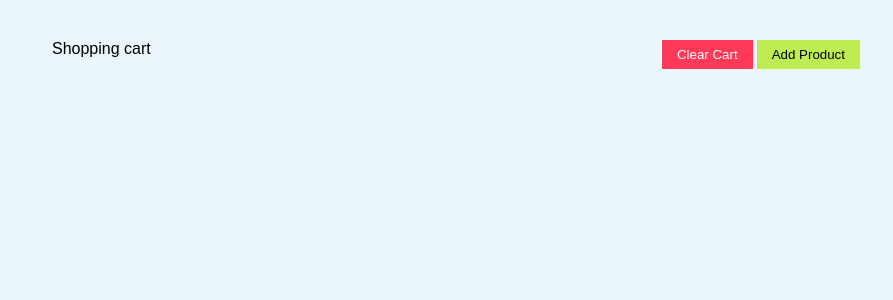
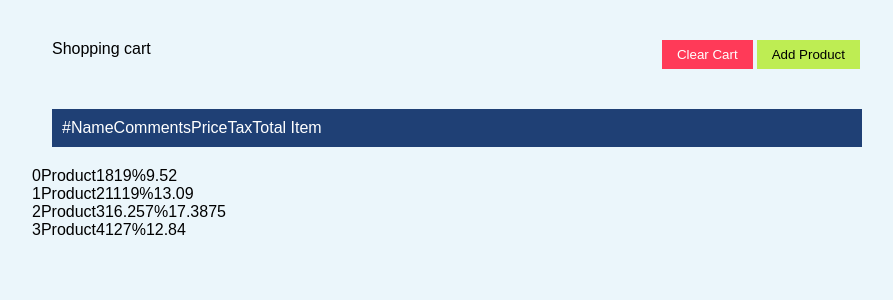
Before and after one commit to lukaszsobek/shopping-cart, a React (Create React App) app: page / in a window 1280 px wide. Shown: the top 300 px of the page, without its empty margins (183-1076 px from the left). Built offline with nearby package versions, Linux system fonts and the light colour scheme.

Commit message:
Adds cart content + refactor

```diff
--- a/src/assets/styles/App.css
+++ b/src/assets/styles/App.css
@@ -11,6 +11,16 @@ body {
   font-family: sans-serif;
   font-size: 16px;
   background: var(--grey);
+}
+
+button {
+  padding: 7px 15px;
+  margin: 0 2px;
+  border: 0;
+}
+
+button:active {
+  transform: translate(1px,1px);
 }
 
 button:focus {
@@ -34,16 +44,6 @@ button:focus {
   padding-bottom: 10px;
 }
 
-.top-bar button {
-  padding: 7px 15px;
-  margin: 0 2px;
-  border: 0;
-}
-
-.top-bar button:active {
-  transform: translate(1px,1px);
-}
-
 button.clear-cart {
   background: var(--red);
   color: var(--white);
@@ -53,8 +53,23 @@ button.add-item {
   background: var(--green);
 }
 
+/* == Cart Content == */
+
+.cart-content-header {
+  background: var(--navy);
+  color: var(--white);
+  margin: 20px;
+  padding: 10px;
+  display: flex;
+
+}
+
+.cart-item {
+  display: flex;
+}
 
 
+/* == Media Queries == */
 
 @media screen and (max-width: 500px) {
   .top-bar {
--- a/src/components/App.js
+++ b/src/components/App.js
@@ -1,13 +1,15 @@
 import React, { Component } from 'react';
 import '../assets/styles/App.css';
 
-import TopBar from "./TopBar";
+import TopBar from "./TopBar/index";
+import CartContent from "./CartContent/index";
 
 export default class App extends Component {
   render() {
     return (
       <div className="shopping-cart">
         <TopBar />
+        <CartContent />
       </div>
     );
   }
--- /dev/null
+++ b/src/components/CartContent/CartContentHeader.js
@@ -0,0 +1,16 @@
+import React from "react";
+
+const CartContentHeader = () => {
+    return (
+        <div className="cart-content-header">
+            <div className="item-number">#</div>
+            <div className="item-name">Name</div>
+            <div className="item-comments">Comments</div>
+            <div className="item-net-price">Price</div>
+            <div className="item-tax">Tax</div>
+            <div className="item-gross-price">Total Item</div>
+        </div>
+    )
+};
+
+export default CartContentHeader;
--- /dev/null
+++ b/src/components/CartContent/CartItem.js
@@ -0,0 +1,20 @@
+import React from "react";
+
+const CartItem = (props) => {
+    const { number, name, comments, net_price, tax } = props;
+    const tax_string = `${tax}%`;
+    const gross_price = net_price + ( net_price * tax / 100);
+
+    return (
+        <div className="cart-item">
+            <div className="item-number">{ number }</div>
+            <div className="item-name">{ name }</div>
+            <div className="item-comments">{ comments }</div>
+            <div className="item-net-price">{ net_price }</div>
+            <div className="item-tax">{ tax_string }</div>
+            <div className="item-gross-price">{ gross_price }</div>
+        </div>
+    );
+};
+
+export default CartItem;
--- /dev/null
+++ b/src/components/CartContent/CartItems.js
@@ -0,0 +1,19 @@
+import React from "react";
+
+import CartItem from "./CartItem";
+
+const CartItems = (props) => {
+    return props.itemList.map((item, key) =>{
+        return (
+            <CartItem
+                number={ key }
+                name={ item.name }
+                comments={ item.comments }
+                net_price={ item.net_price }
+                tax={ item.tax }
+            />
+        );
+    });
+};
+
+export default CartItems;
--- /dev/null
+++ b/src/components/CartContent/index.js
@@ -0,0 +1,27 @@
+import React, { Component } from "react";
+import { connect } from "react-redux";
+
+import CartContentHeader from "./CartContentHeader";
+import CartItems from "./CartItems";
+
+import cartContent from "../../reducers/cartContent";
+
+class CartContent extends Component {
+    render() {
+        return (
+            <div className="cart-content">
+                <CartContentHeader />
+                <CartItems itemList={this.props.cartContent}/>
+            </div>
+        );
+    }
+}
+
+function mapStateToProps(state) {
+    console.log(state);
+    return {
+        cartContent: state.cartContent
+    }
+}
+
+export default connect(mapStateToProps)(CartContent);
--- a/src/components/TopBar.js
+++ b/src/components/TopBar/index.js
@@ -1,13 +1,6 @@
 import React, { Component } from "react";
 
-const Button = (props) => {
-    const { action, className, label } = props;
-    return (
-        <button
-            className={ className }
-            onClick={ action }>{ label }</button>
-    );
-}
+import Button from "../shared/Button";
 
 export default class TopBar extends Component {
 
--- /dev/null
+++ b/src/components/shared/Button.js
@@ -0,0 +1,12 @@
+import React from "react";
+
+const Button = (props) => {
+    const { action, className, label } = props;
+    return (
+        <button
+            className={ className }
+            onClick={ action }>{ label }</button>
+    );
+}
+
+export default Button;
--- /dev/null
+++ b/src/reducers/cartContent.js
@@ -0,0 +1,25 @@
+export default function cartContent() {
+    return [
+        {
+            name: "Product1",
+            comments: "",
+            net_price: 8.00,
+            tax: 19
+        },{
+            name: "Product2",
+            comments: "",
+            net_price: 11.00,
+            tax: 19
+        },{
+            name: "Product3",
+            comments: "",
+            net_price: 16.25,
+            tax: 7
+        },{
+            name: "Product4",
+            comments: "",
+            net_price: 12.00,
+            tax: 7
+        },
+    ]
+}
--- a/src/reducers/index.js
+++ b/src/reducers/index.js
@@ -1,3 +1,7 @@
+import cartContent from "./cartContent";
+
 export default function() {
-    return "";
+    return {
+        cartContent: cartContent()
+    };
 }
```
